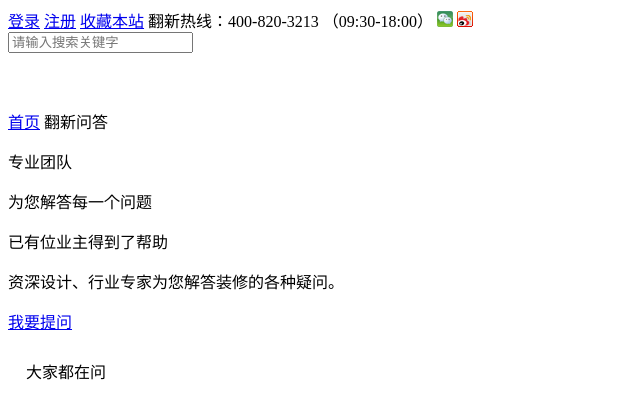
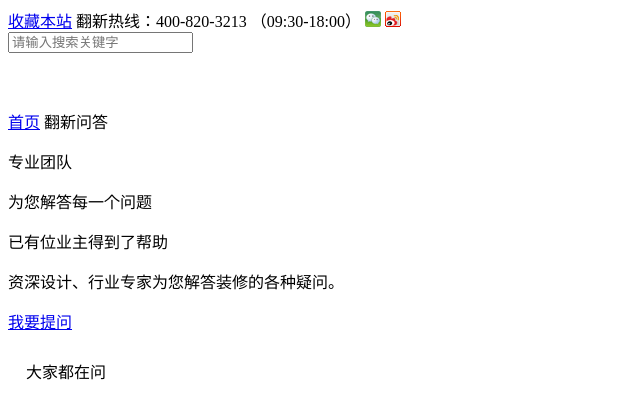
Before and after one commit to tongwoojun/zhuangxiu, a Yii app: template frontend/views/qa/index.php in a window 1280 px wide. Shown: the top 412 px of the page, without its empty margins (0-640 px from the left). Run offline with PHP 8.4 and a stand-in for Yii, Linux system fonts and the light colour scheme; the template is opened without the code that fills it, so the values that code supplies are empty; some libraries are stand-ins or nearby versions.

Commit message:
去掉登陆 注册
去掉登陆 注册

```diff
--- a/frontend/views/layouts/main.php
+++ b/frontend/views/layouts/main.php
@@ -37,11 +37,11 @@ AppAsset::register($this);
         <div class="p_w">
             <span class="fr tn-person-r">
                 <?php if(Yii::$app->user->isGuest){?>
-                <a href="<?=Url::to(['site/login']);?>">登录</a>
-                <a href="<?=Url::to(['site/signup']);?>">注册</a>
+                <!--<a href="<?=Url::to(['site/login']);?>">登录</a>
+                <a href="<?=Url::to(['site/signup']);?>">注册</a>-->
                 <?php }else{?>
-                    欢迎，<?=Yii::$app->user->identity->username;?>
-                    <a href="<?=Url::to(['site/logout']);?>">退出</a>
+                <!--欢迎，<?=Yii::$app->user->identity->username;?>
+                    <a href="<?=Url::to(['site/logout']);?>">退出</a>-->
                 <?php }?>
                 <a href="javascript:void(0);" onclick="Addme()">收藏本站</a>
                 <font class="f_e7340c pl40">翻新热线：400-820-3213</font>  （09:30-18:00）</span>
```
